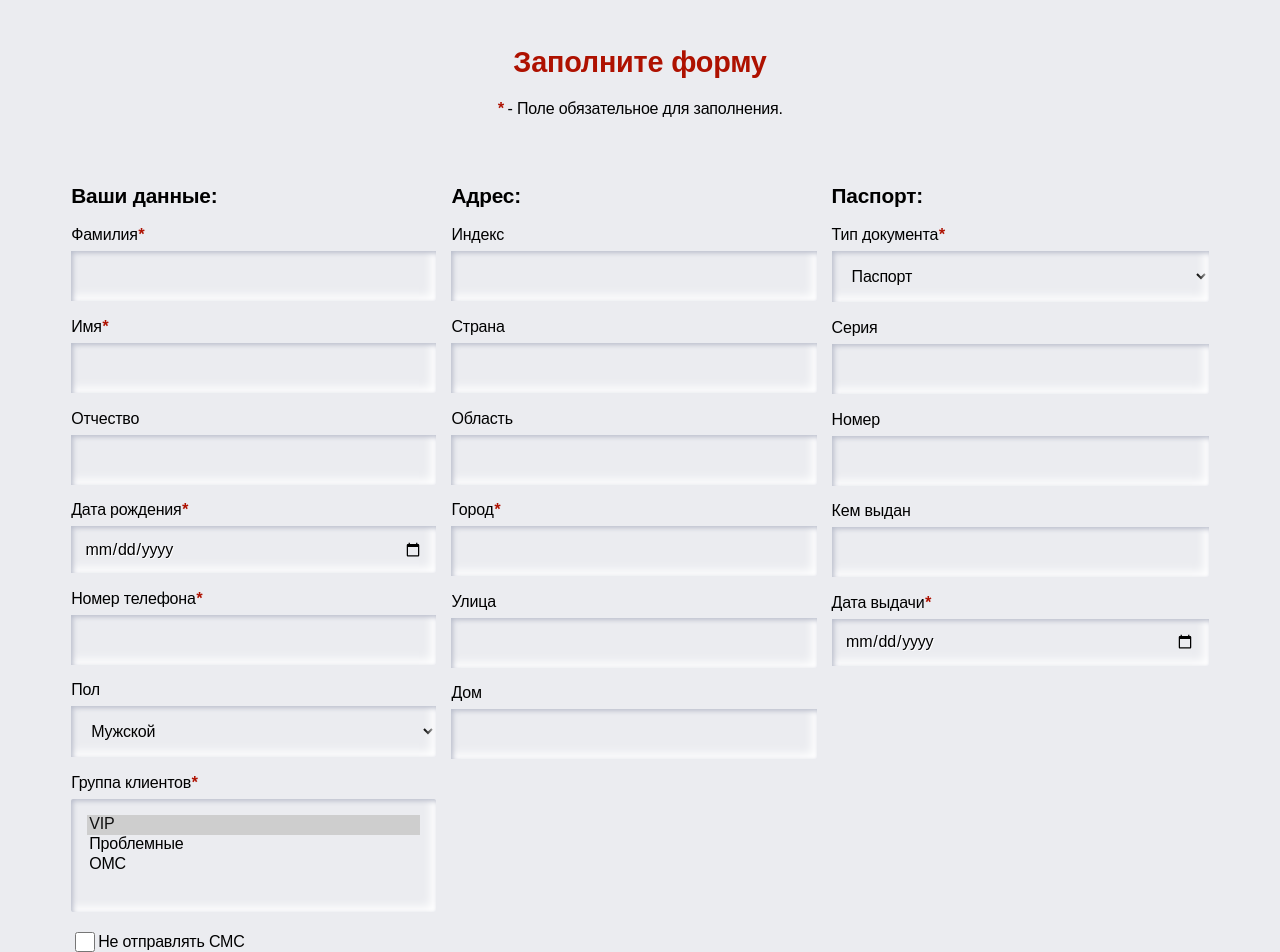
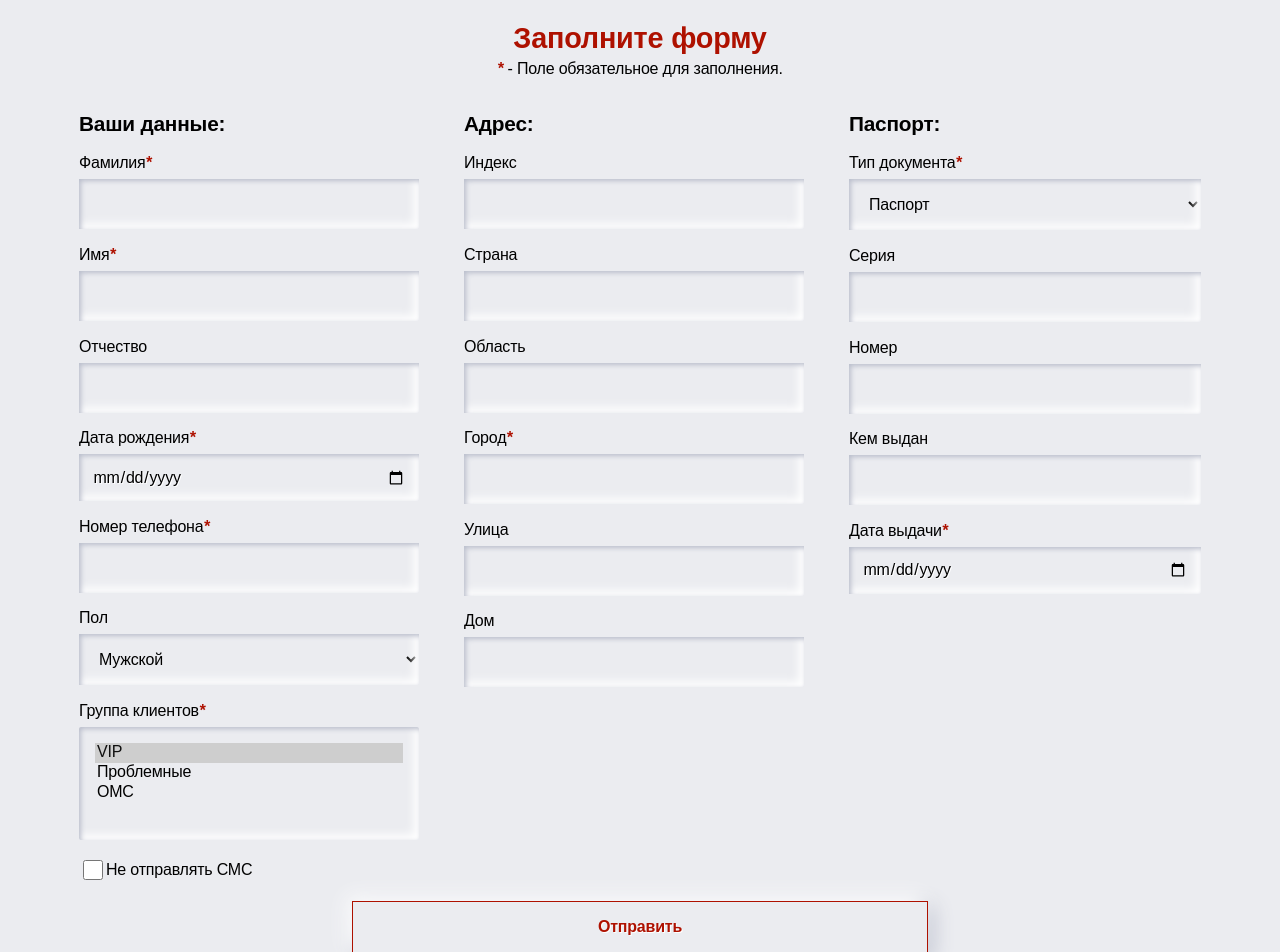
Before and after one commit to Daulet070/vue-form, a Vue app: page / in a window 1280 px wide. Shown: the top 952 px of the page. Built offline with nearby package versions, Linux system fonts and the light colour scheme.

Commit message:
add custom regex

```diff
--- a/src/App.vue
+++ b/src/App.vue
@@ -20,6 +20,9 @@
             <div class="error" v-if="!$v.form.lastName.minLength">
               Должно быть больше двух символов
             </div>
+            <div class="error" v-if="!$v.form.lastName.alphaRegex">
+              Допускаются только сиволы Аа-Зз Aa-Zz
+            </div>
           </label>
           <label :class="{ 'error-item': $v.form.firstName.$error }">
             <span>Имя<i>*</i></span>
@@ -35,6 +38,9 @@
             <div class="error" v-if="!$v.form.firstName.minLength">
               Должно быть больше двух символов
             </div>
+            <div class="error" v-if="!$v.form.firstName.alphaRegex">
+              Допускаются только сиволы Аа-Зз Aa-Zz
+            </div>
           </label>
           <label>
             <span>Отчество</span>
@@ -45,6 +51,12 @@
             />
             <div class="error" v-if="!$v.form.middleName.minLength">
               Должно быть больше двух символов
+            </div>
+            <div class="error" v-if="!$v.form.middleName.minLength">
+              Должно быть больше двух символов
+            </div>
+            <div class="error" v-if="!$v.form.middleName.alphaRegex">
+              Допускаются только сиволы Аа-Зз Aa-Zz
             </div>
           </label>
           <label :class="{ 'error-item': $v.form.birthdayDate.$error }">
@@ -69,6 +81,9 @@
             />
             <div class="error" v-if="!$v.form.telephone.required">
               Поле, обязательное для заполнения
+            </div>
+            <div class="error" v-if="!$v.form.telephone.numeric">
+              Допускаются только числа
             </div>
           </label>
           <label class="client-gender">
@@ -191,7 +206,16 @@
 </template>
 
 <script>
-import { required, minLength } from "vuelidate/lib/validators";
+import {
+  required,
+  minLength,
+  numeric,
+  // alpha,
+  helpers,
+} from "vuelidate/lib/validators";
+
+const alphaRegex = helpers.regex("alpha", /^[a-zA-Zа-яА-ЯЁё]/u);
+
 export default {
   data() {
     return {
@@ -259,13 +283,16 @@ export default {
     form: {
       firstName: {
         required,
+        alphaRegex,
         minLength: minLength(3),
       },
       lastName: {
         required,
+        alphaRegex,
         minLength: minLength(3),
       },
       middleName: {
+        alphaRegex,
         minLength: minLength(3),
       },
       birthdayDate: {
@@ -276,6 +303,7 @@ export default {
       },
       telephone: {
         required,
+        numeric,
         minLength: minLength(11),
         // between: between(20, 30),
       },
--- a/src/assets/style/main.scss
+++ b/src/assets/style/main.scss
@@ -8,6 +8,7 @@ body,
 html {
   background-color: $color-bg;
   line-height: 1;
+  margin: 0;
 }
 
 a:focus,
@@ -40,6 +41,7 @@ select {
   box-shadow: inset 2px 2px 5px $color-shadow, inset -5px -5px 10px $color-white;
   background-color: $color-bg;
   border: none;
+
   &[multiple] {
     appearance: none;
     -moz-appearance: none;
@@ -47,14 +49,11 @@ select {
   }
 }
 
-#app {
-  padding: 15px 0;
-}
+form {
+  width: 90%;
+  padding: 30px 0;
+  margin: 0 auto;
 
-form {
-  padding: $ruler;
-  width: 90%;
-  margin: 0 auto;
   h1 {
     margin: 0;
     font-size: calc(1vw + 1em);
@@ -62,17 +61,26 @@ form {
     color: $color-red;
     line-height: 1.6;
   }
+
   h3 {
     text-align: left;
     color: #000;
     font-size: 1em;
+
     @media (min-width: 425px) {
       font-size: 1.3em;
     }
   }
+
   p {
     text-align: center;
+    margin: 0;
   }
+
+  @media (min-width: 425px) {
+    padding: 15px 0;
+  }
+
 }
 
 .form-segments {
@@ -80,14 +88,20 @@ form {
   gap: 15px;
   flex-direction: column;
   padding: $ruler 0;
+
   @media (min-width: 962px) {
     flex-direction: row;
-    padding: $ruler * 2 0;
+    padding: $ruler 0 0 0;
   }
 }
 
 .segment {
   flex: 1 1 auto;
+  padding: 0px;
+
+  @media (min-width: 425px) {
+    padding: 0 15px;
+  }
 }
 
 button,
@@ -176,7 +190,7 @@ button {
   box-shadow: -5px -5px 20px $color-white, 5px 5px 20px $color-shadow;
   transition: all 0.2s ease-in-out;
   font-weight: 600;
-  margin-inline: auto;
+  margin: 0 auto;
   cursor: pointer;
 
   &:hover {
```
Also changed, not shown: 1 other file (tests, documents, lock files or other folders).
